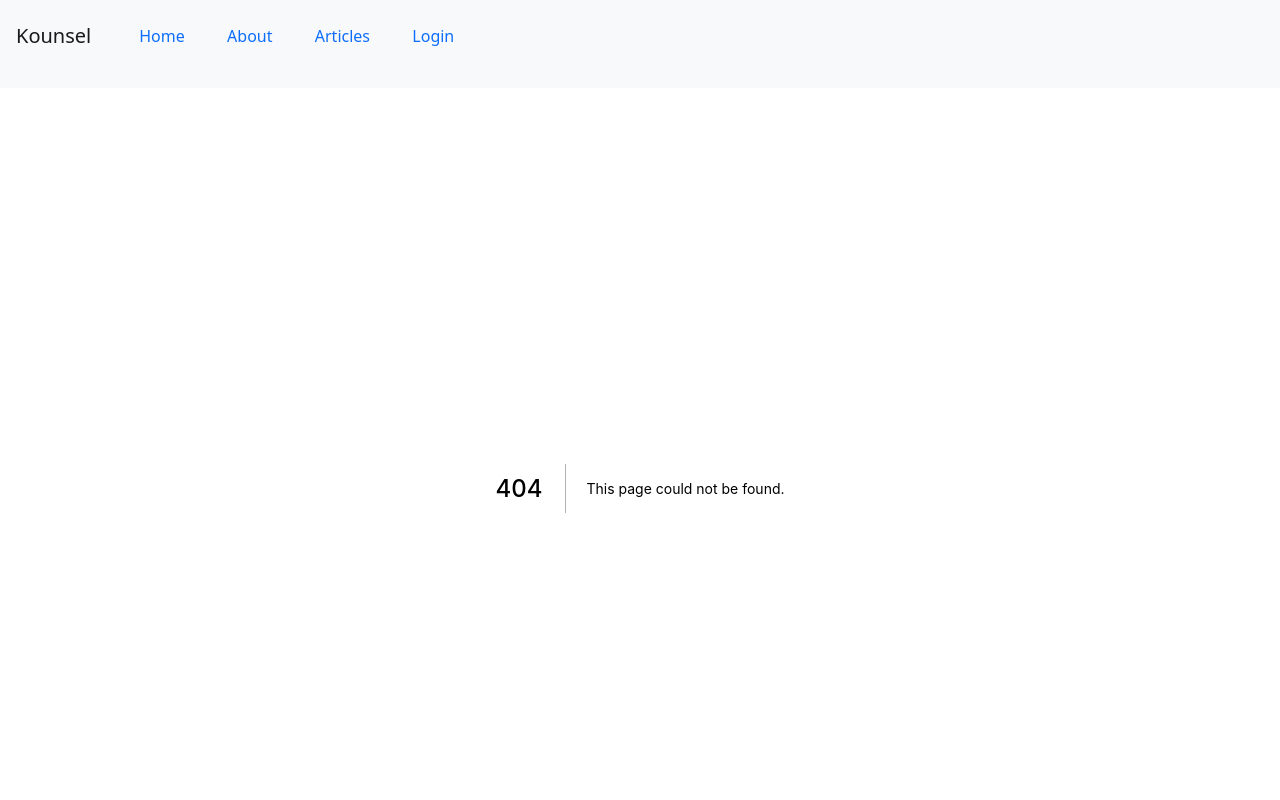
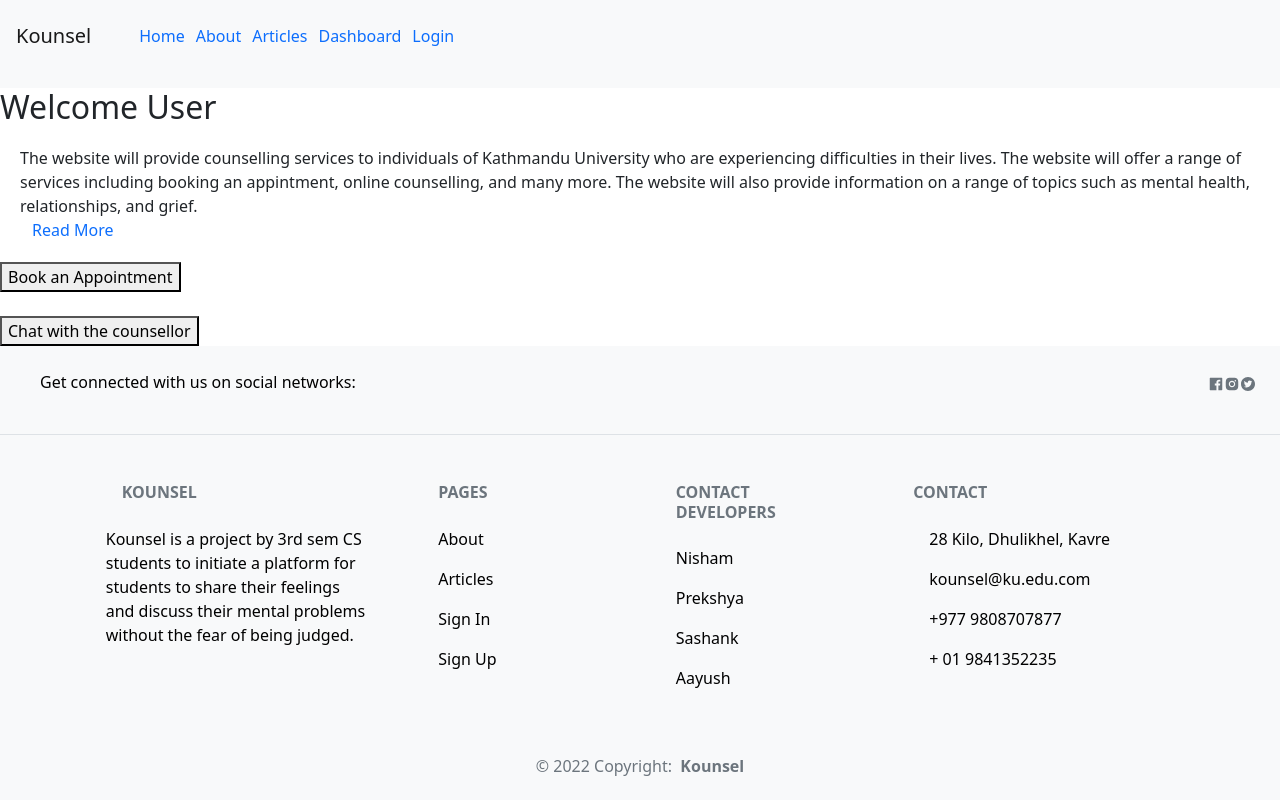
Before and after one commit to nishamghimire5/Kounsel, a Next.js app: page /dashboard in a window 1280 px wide. Before the commit this address had no page. Shown: the top 800 px of the page. Built offline with nearby package versions, Linux system fonts and the light colour scheme.

Commit message:
dashboard

```diff
--- a/package.json
+++ b/package.json
@@ -9,6 +9,7 @@
     "lint": "next lint"
   },
   "dependencies": {
+    "@emotion/react": "^11.10.4",
     "@prisma/client": "^4.3.1",
     "axios": "^0.27.2",
     "bcryptjs": "^2.4.3",
@@ -20,8 +21,9 @@
     "prisma": "^4.3.1",
     "react": "18.2.0",
     "react-dom": "18.2.0",
+    "react-icons": "^4.4.0",
     "typescript": "^4.8.2",
-    "react-icons": "^4.4.0"
+    "mantine": "^5.3.0"
   },
   "devDependencies": {
     "@types/node": "^18.7.16",
--- a/pages/_document.js
+++ b/pages/_document.js
@@ -1,4 +1,5 @@
 import { Html, Head, Main, NextScript } from "next/document";
+
 
 export default function Document() {
   return (
--- /dev/null
+++ b/pages/dashboard.js
@@ -0,0 +1,20 @@
+import Link from 'next/link';
+const Dashboard = () => {
+    return (<>
+    <h2 className="welcome">Welcome User</h2>
+    <div className="descrip" >
+        <div className="row" style={{margin: "20px"} }>
+            The website will provide counselling services to individuals of Kathmandu University who are experiencing difficulties in their lives. The website will offer a range of services including booking an appintment, online counselling, and many more.
+            The website will also provide information on a range of topics such as mental health, relationships, and grief. <Link href="/about">
+            <a href="/about" className="button1">Read More</a>
+            </Link>
+        </div>
+        <button type="button" className="btn-book">Book an Appointment</button>
+      <br></br>
+      <br></br>
+      <button type="button" className="btn-chat">Chat with the counsellor</button>
+    </div>
+    </>)
+}
+
+export default Dashboard;
--- a/pages/layout/titlebar.js
+++ b/pages/layout/titlebar.js
@@ -19,6 +19,9 @@ const TitleBar = () => {
                         <li className="nav-item">
                             <Link className="nav-link" href="/articles"><a>Articles</a></Link>
                         </li>
+                        <li className="nav-item">
+                            <Link className="nav-link" href="/dashboard"><a>Dashboard</a></Link>
+                        </li>
                         <li className="nav-item dropdown">
                             <Link className="nav-link dropdown-toggle" href="/login" id="navbarDropdown" role="button" data-toggle="dropdown" aria-haspopup="true" aria-expanded="false"><a>Login</a></Link>
                             <div className="dropdown-menu" aria-labelledby="navbarDropdown">
--- a/src/App.js
+++ b/src/App.js
@@ -7,6 +7,7 @@ import Articles from './Articles/Articles'
 import SignIn from './Login/SignIn'
 import SignUp from './Login/SignUp'
 import FooterPage from './Layout/Footer/FooterPage'
+import Dashboard from './Dashboard'
 import './App.css';
 
 
@@ -24,6 +25,7 @@ const App = () => {
           <Route exact path="/articles" element={<Articles />} />
           <Route exact path="/signin" element={<SignIn />} />
           <Route exact path="/signup" element={<SignUp />} />
+          <Route exact path="/dashboard" element={<Dashboard />} />
         </Routes>
       </div>
       {/* Homepage
--- /dev/null
+++ b/src/Dashboard/Dashboard.js
@@ -0,0 +1,5 @@
+const Dashboard = () => {
+    return (<><h2>Dashboard</h2></>)
+}
+
+export default Dashboard;
```
Also changed, not shown: 1 other file (tests, documents, lock files or other folders).
